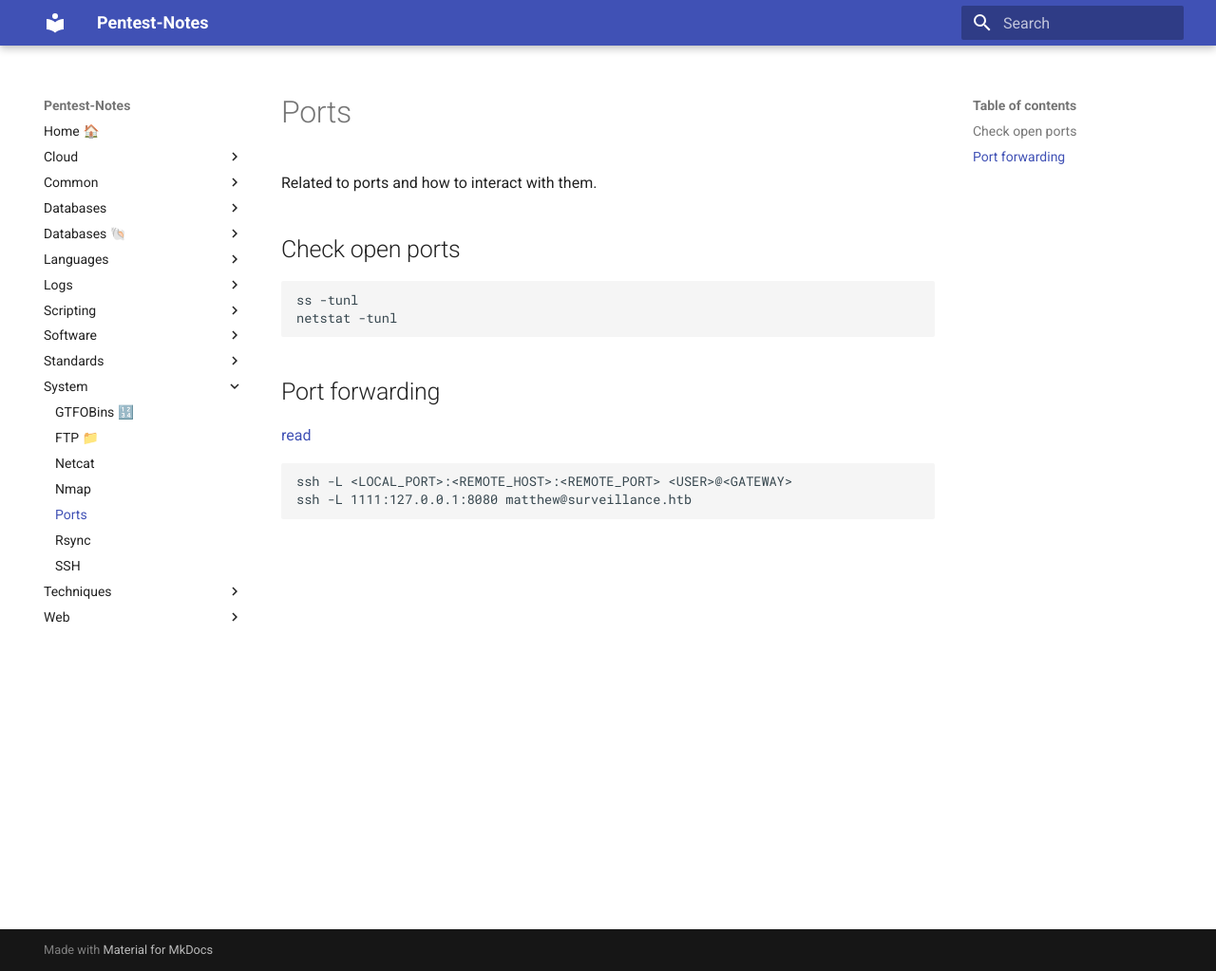
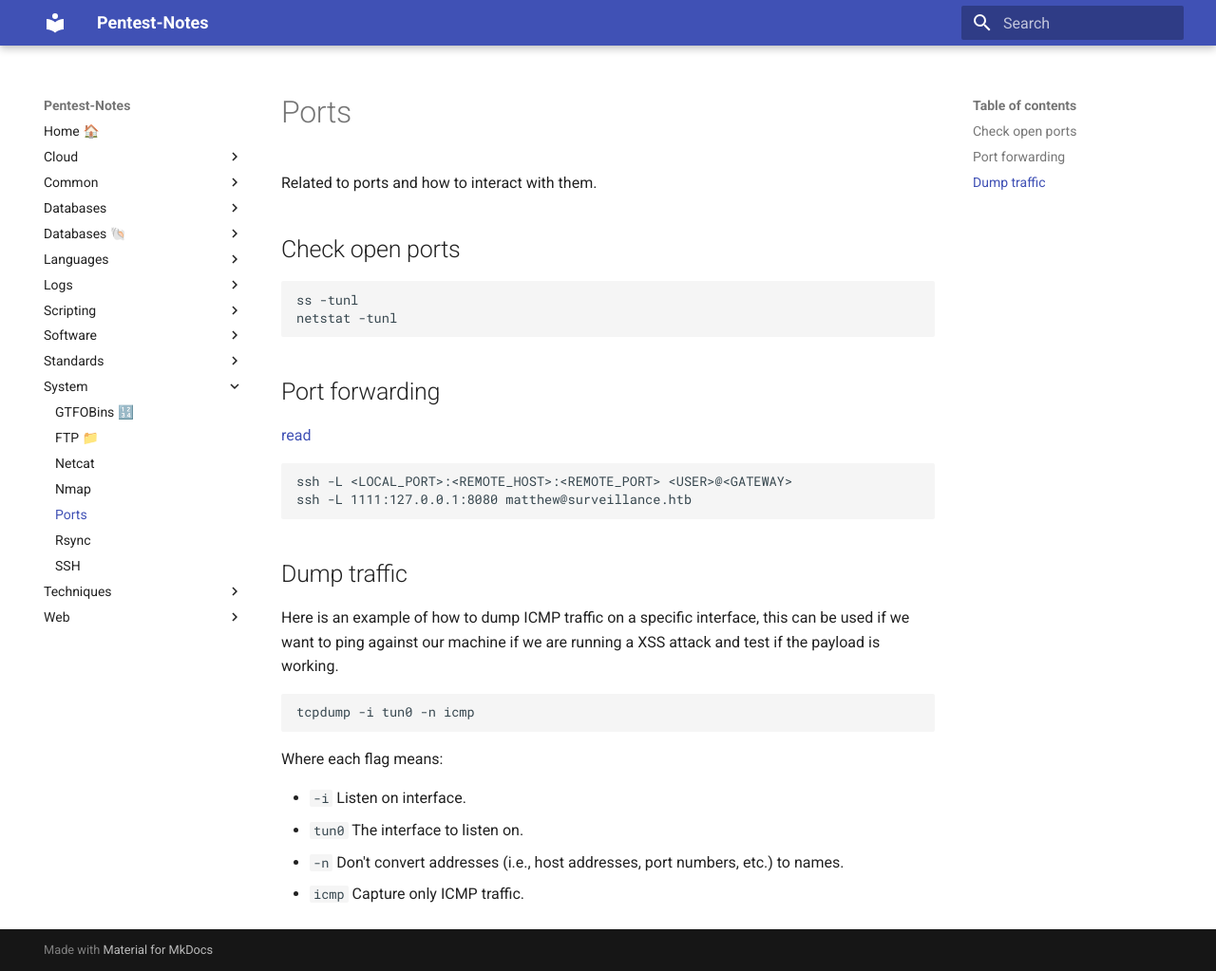
Before and after one commit to jd-apprentice/hack-the-box, an MkDocs documentation site: the page built from docs/system/ports.md, in a window 1280 px wide and 1023 px high. Shown: the whole window at 95% size. Built offline with MkDocs 1.6.1 and Material for MkDocs 9.7.7, drawn with Linux system fonts in a browser that asks for light colours.

Commit message:
docs(file): ports + mongodb

````diff
--- a/docs/system/ports.md
+++ b/docs/system/ports.md
@@ -17,3 +17,18 @@ netstat -tunl
 ssh -L <LOCAL_PORT>:<REMOTE_HOST>:<REMOTE_PORT> <USER>@<GATEWAY>
 ssh -L 1111:127.0.0.1:8080 matthew@surveillance.htb
 ```
+
+## Dump traffic
+
+Here is an example of how to dump ICMP traffic on a specific interface, this can be used if we want to ping against our machine if we are running a XSS attack and test if the payload is working.
+
+```bash
+tcpdump -i tun0 -n icmp
+```
+
+Where each flag means:
+
+- `-i` Listen on interface.
+- `tun0` The interface to listen on.
+- `-n` Don't convert addresses (i.e., host addresses, port numbers, etc.) to names.
+- `icmp` Capture only ICMP traffic.
````
Also changed, not shown: docs/databases/mongodb.md (renamed from docs/software/mongodb.md, +2 -0 lines), 1 other file.
